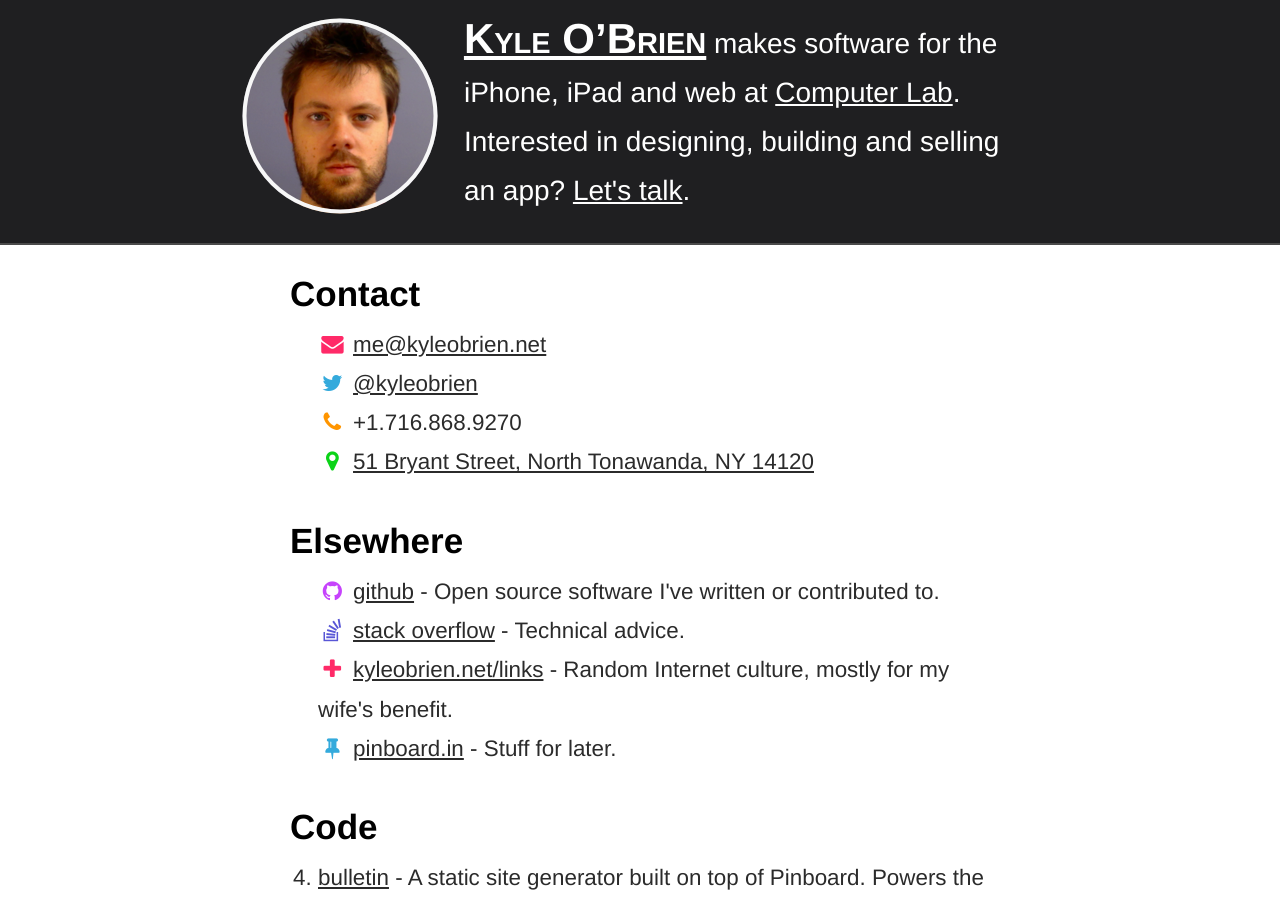
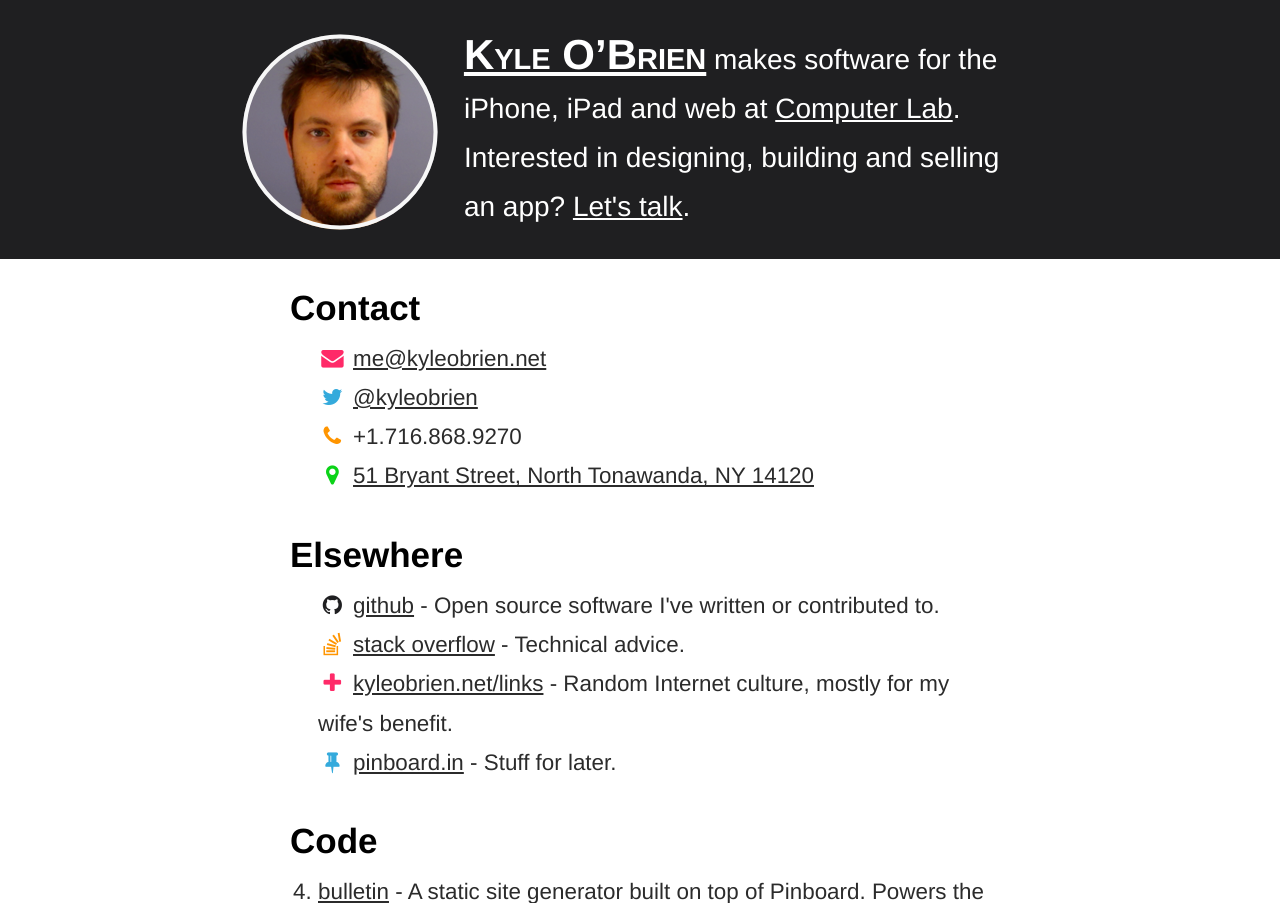
Before and after one commit to kyleobrien/kyleobrien.net, a PHP site: page / in a window 1280 px wide. Shown: the top 903 px of the page. Run offline with PHP 8.4, Linux system fonts and the light colour scheme.

Commit message:
Removed bottom border on hero content. Added padding on the top of hero content to center content vertically.

```diff
--- a/main.css
+++ b/main.css
@@ -47,7 +47,6 @@
 #hero_background
 {
 	background-color: #1F1F21;
-	border-bottom: 2px solid #4A4A4A;
 }
 
 #hero_content
@@ -57,7 +56,7 @@
 	max-width: 50em;
 	min-width: 320px;
 	overflow: auto;
-	padding: 1em 0.5em 0 0.5em;
+	padding: 2em 0.5em 0 0.5em;
 }
 
 #hero_content a:link,
@@ -142,12 +141,12 @@
 
 .fa-github
 {
-	color: #C643FC;
+	color: #1F1F21;
 }
 
 .fa-stack-overflow
 {
-	color: #5856D6;
+	color: #FF9500;
 }
 
 .fa-plus
```
